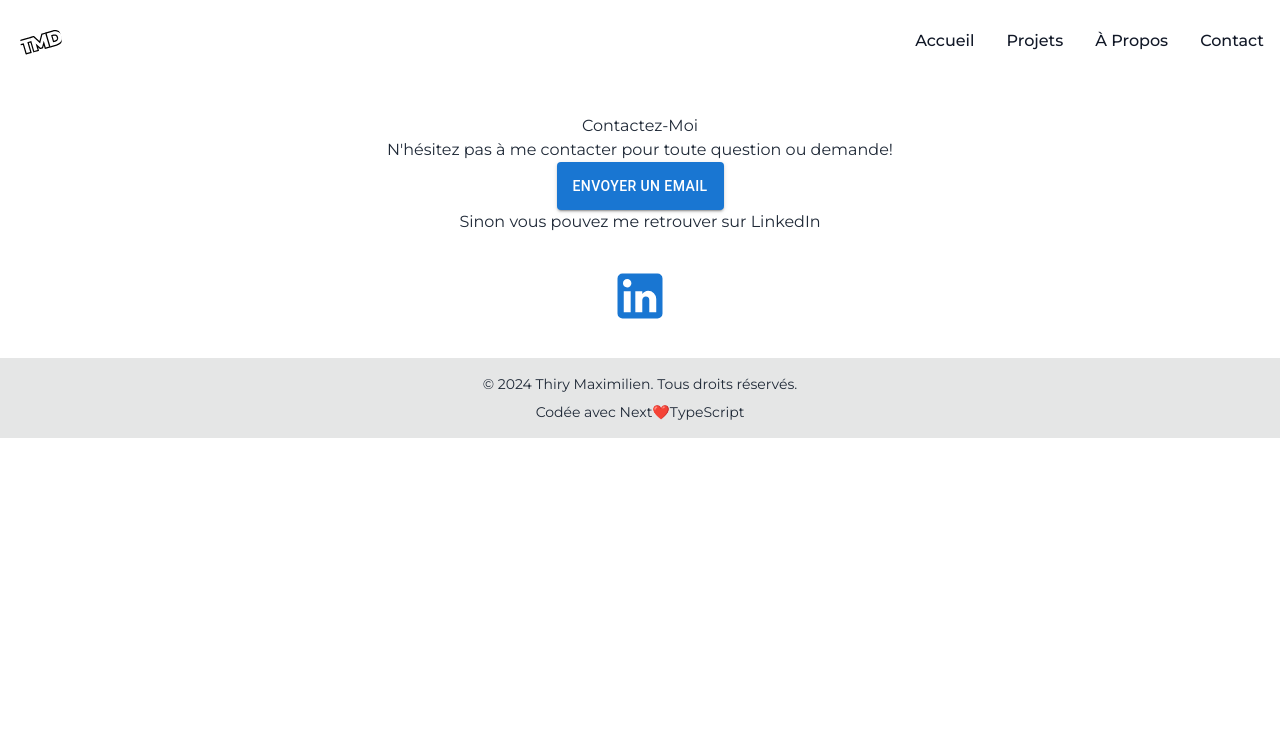
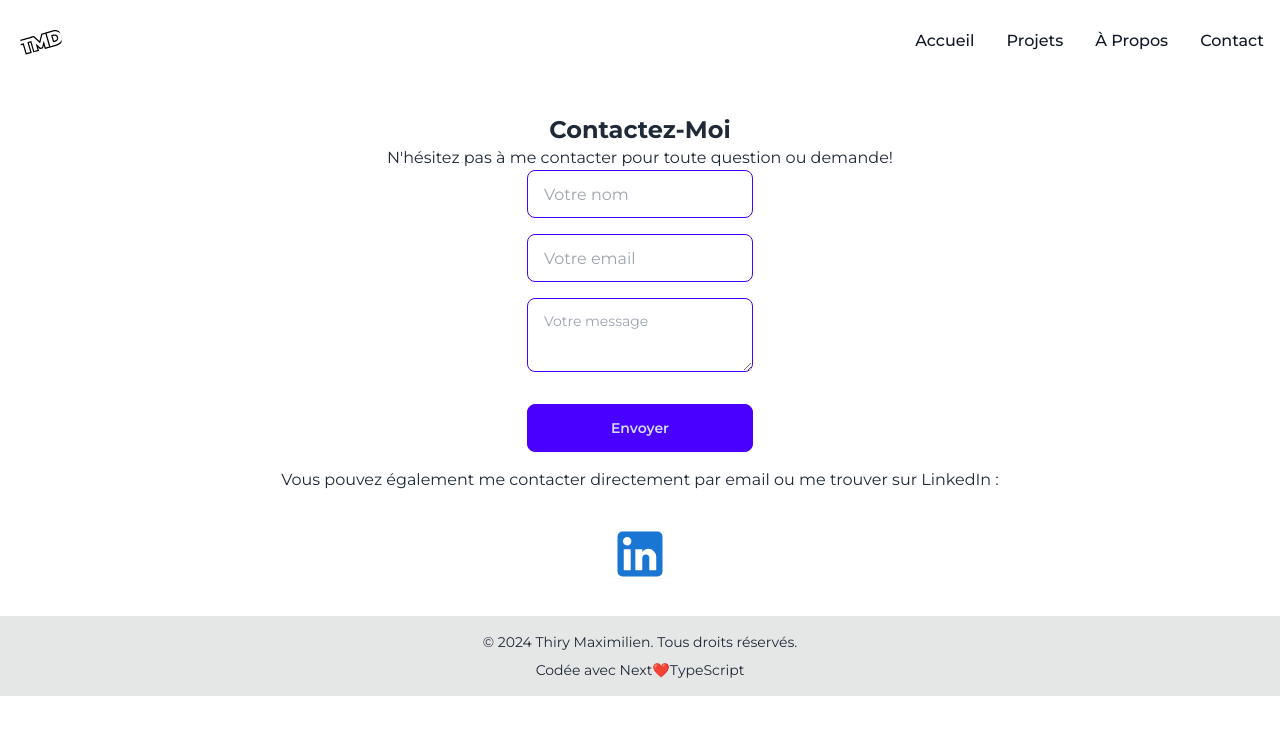
Before and after one commit to zeitounmax/portfolio-zeitoun, a Next.js app: page /contact in a window 1280 px wide. Shown: the top 734 px of the page. Built offline with nearby package versions, Linux system fonts and the light colour scheme.

Commit message:
add form contact with EmailJS

```diff
--- a/package.json
+++ b/package.json
@@ -16,6 +16,7 @@
     "@mui/material": "^5.15.0",
     "@mui/styled-engine-sc": "^6.0.0-alpha.8",
     "@types/nodemailer": "^6.4.14",
+    "emailjs-com": "^3.2.0",
     "flowbite": "^2.2.0",
     "iconify": "^1.4.0",
     "next": "14.0.4",
--- a/src/app/contact/page.tsx
+++ b/src/app/contact/page.tsx
@@ -4,10 +4,9 @@ import Box from "@mui/material/Box";
 import Button from "@mui/material/Button";
 import Link from "@mui/material/Link";
 import LinkedInIcon from "@mui/icons-material/LinkedIn";
+import ContactForm from "@/components/common/formcontact"; // Assurez-vous que le chemin d'importation est correct
 
 const ContactPage = () => {
-  const email = "maximilien.thiry1@gmail.com";
-
   return (
     <Box
       sx={{
@@ -17,16 +16,17 @@ const ContactPage = () => {
         justifyContent: "center",
         p: 4,
       }}>
-      <h2>Contactez-Moi</h2>
+      <h2 className="text-2xl font-bold">Contactez-Moi</h2>
       <p>N&apos;hésitez pas à me contacter pour toute question ou demande!</p>
+      <div className="mb-4">
+        {" "}
+        <ContactForm />
+      </div>
 
-      <Link href={`mailto:${email}`} underline="none">
-        <Button variant="contained" className="btn btn-active btn-primary">
-          Envoyer un Email
-        </Button>
-      </Link>
-
-      <p>Sinon vous pouvez me retrouver sur LinkedIn</p>
+      <p>
+        Vous pouvez également me contacter directement par email ou me trouver
+        sur LinkedIn :
+      </p>
       <Box sx={{ mt: 4, display: "flex", gap: 2 }}>
         <Link href="https://linkedin.com/in/maximilienthiry" target="_blank">
           <LinkedInIcon sx={{ fontSize: 60 }} />
--- /dev/null
+++ b/src/components/common/formcontact.tsx
@@ -0,0 +1,63 @@
+import React, { useRef, FormEvent } from "react";
+import emailjs from "emailjs-com";
+
+const ContactForm: React.FC = () => {
+  const form = useRef<HTMLFormElement>(null);
+
+  const handleSubmit = (e: FormEvent) => {
+    e.preventDefault();
+
+    if (!form.current) return;
+
+    const btn = form.current.querySelector("button");
+    if (btn) btn.textContent = "Sending...";
+
+    emailjs
+      .sendForm(
+        "service_zd0afsv",
+        "template_aoq37ee",
+        form.current,
+        "JUeIMu-pBpDTdYfyY"
+      )
+      .then(
+        () => {
+          if (btn) btn.textContent = "Send Email";
+          alert("Sent!");
+        },
+        (err) => {
+          if (btn) btn.textContent = "Send Email";
+          alert(JSON.stringify(err));
+        }
+      );
+  };
+
+  return (
+    <form
+      ref={form}
+      onSubmit={handleSubmit}
+      className="form-control w-full md:max-w-lg lg:max-w-xl">
+      <input
+        type="text"
+        name="user_name"
+        placeholder="Votre nom"
+        className="input input-bordered input-primary w-full mb-4"
+      />
+      <input
+        type="email"
+        name="user_email"
+        placeholder="Votre email"
+        className="input input-bordered input-primary w-full mb-4"
+      />
+      <textarea
+        name="message"
+        placeholder="Votre message"
+        className="textarea textarea-bordered textarea-primary w-full mb-4"
+      />
+      <button type="submit" className="btn btn-primary mt-4">
+        Envoyer
+      </button>
+    </form>
+  );
+};
+
+export default ContactForm;
```
Also changed, not shown: 1 other file (tests, documents, lock files or other folders).
